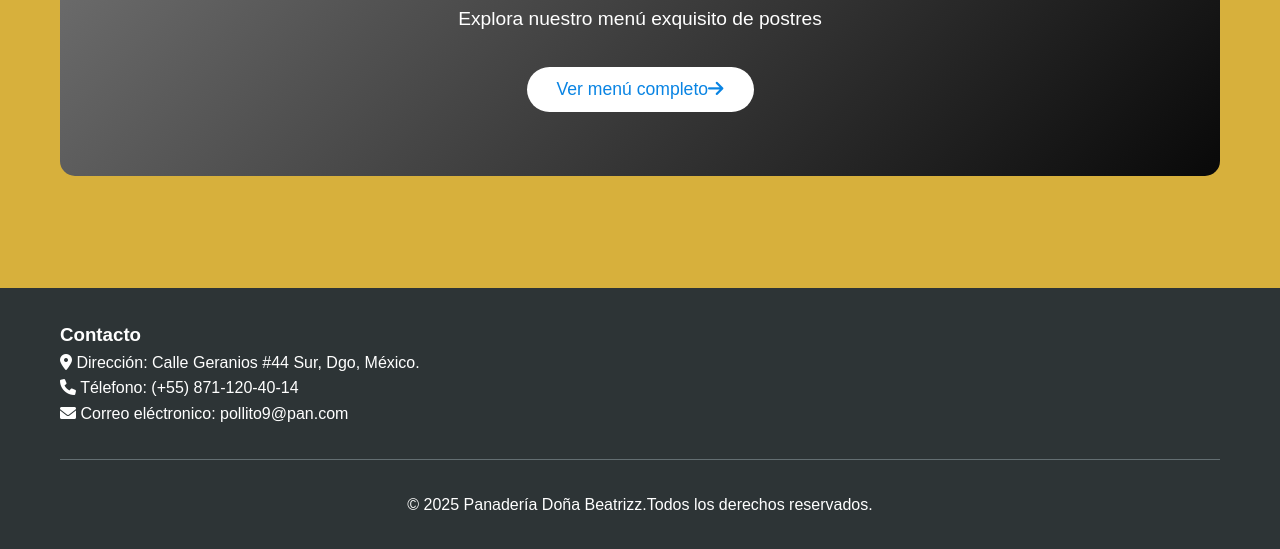
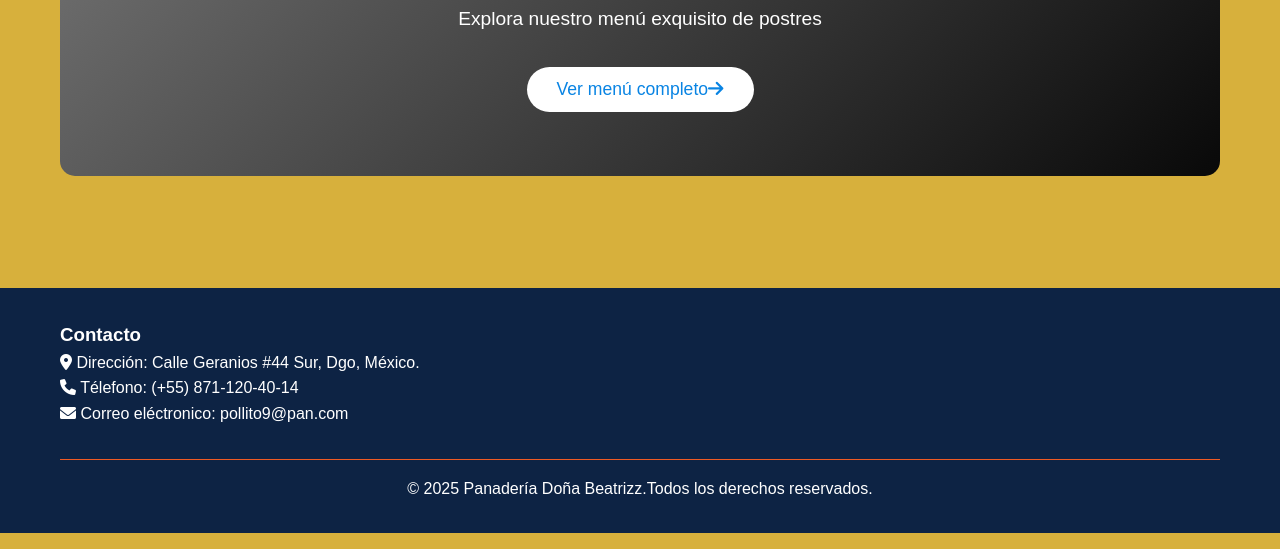
Before and after one commit to AnononB/Menu-reposteria, a plain HTML site: page index.html in a window 1280 px wide. Shown: the part 297-846 px from the top of the page. Drawn offline with Linux system fonts and the light colour scheme.

Commit message:
Cambio de colores

```diff
--- a/design.css
+++ b/design.css
@@ -252,7 +252,7 @@ body{
 
 /* Footer*/
 .footer{
-    background-color: #2d3436;
+    background-color: #0d2344;
     color: white;
     padding: 2rem 0;
     margin-top: 3rem;
@@ -275,8 +275,8 @@ body{
 .derechos{
     text-align: center;
     margin-top: 2rem;
-    padding-top: 2rem;
-    border-top: 1px solid #636e72;
+    padding-top: 1rem;
+    border-top: 1px solid #ee5a24;
 
 }
 
```
